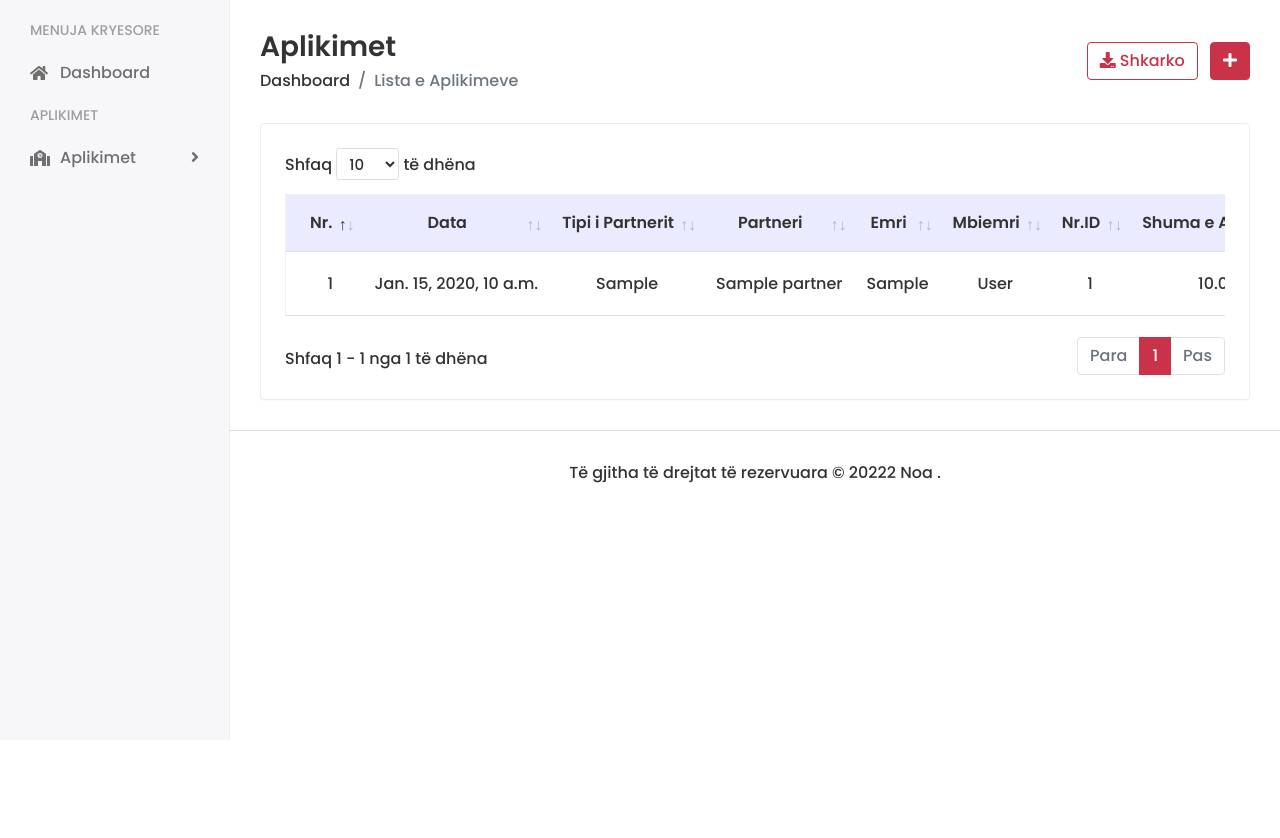
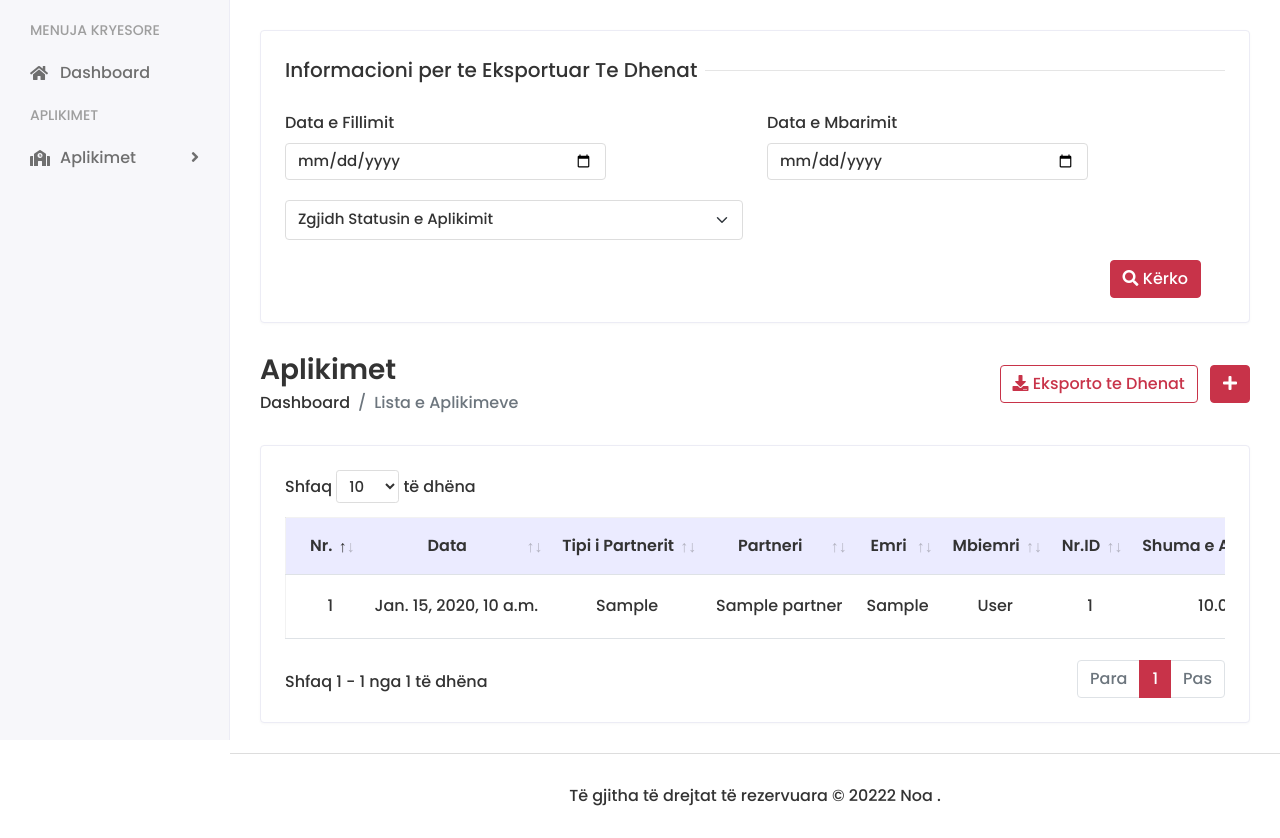
Before and after one commit to aleksander-deda/Bussiness_Partners, a Django app: template templates/underwriters/preleads_list.html in a window 1280 px wide. Shown: the part 60-898 px from the top of the page. Before the commit the page ends 800 px from the top, so only its background shows below. Run offline with Django 4.2, Linux system fonts and the light colour scheme; a user stored in the database is signed in; tables that the repository leaves empty hold one stand-in row (values such as "Sample post"); the template is opened without the code that fills it: values that come from a table or form of the project are taken from there, most other values are stand-ins (such as "Sample title", 1, 10 or a date in 2020); some libraries are stand-ins or nearby versions.

Commit message:
working on filtering prelead datas

```diff
--- a/templates/underwriters/preleads_list.html
+++ b/templates/underwriters/preleads_list.html
@@ -106,8 +106,69 @@
             </div>
         </div>
     </div>
+
     <div class="page-wrapper">
         <div class="content container-fluid">
+            <div class="row">
+                <div class="col-sm-12">
+                    <div class="card">
+                        <div class="card-body">
+                            <form action= "{% url 'prelead-list' %}" method="POST">
+                                {% csrf_token %}
+                                 <div class="row">
+                                    <div class="col-12">
+                                        <h5 class="form-title"><span>Informacioni per te Eksportuar Te Dhenat</span></h5>
+                                    </div>
+                                    <div class="col-12 col-sm-6">
+                                        <div class="form-group" style="padding-top: 6px">
+                                            <label>Data e Fillimit</label>
+                                            <input type="date" class="form-control"
+                                                            value="{{filters.start_date}}"
+                                                            name="start_date"
+                                                            id="startdate"
+                                                            placeholder="data e fillimit"
+                                                            style="width:70%; height:auto; "
+                                                            required
+                                                        >
+                                        </div>
+                                    </div>
+                                    <div class="col-12 col-sm-6">
+                                        <div class="form-group" style="padding-top: 6px">
+                                            <label>Data e Mbarimit </label>
+                                            <input type="date" class="form-control"
+                                                            value="{{filters.end_date}}"
+                                                            name="end_date"
+                                                            id="enddate"
+                                                            placeholder="data e mbarimit"
+                                                            style="width:70%; height:auto; "
+                                                            required
+                                                        >
+                                            <span></span>
+                                        </div>
+                                    </div>
+                                    <div class="col-12 col-sm-6">
+                                        <div class="form-group">
+                                            <select id="sort-item" class="form-control form-select" name="status_id" required>
+                                                <option>Zgjidh Statusin e Aplikimit</option>
+                                                    <option id="1" value="Pending" >Pending</option>
+                                                    <option id="2" value="Approved" >Approved</option>
+                                                    <option id="3" value="Rejected" >Rejected</option>
+                                            </select>
+                                          </div>
+                                    </div>
+                                    <div class="row">
+                                        <div class="col-12" align="right">
+                                            <button class="btn btn-primary" type="submit" name="search_prelead">
+                                                <i class="fas fa-search"></i> Kërko
+                                            </button>
+                                        </div>
+                                    </div>
+                                </div>
+                            </form>
+                        </div>
+                    </div>
+                </div>
+            </div>
             <div class="page-header">
                 <div class="row align-items-center">
                     <div class="col">
@@ -118,7 +179,7 @@
                         </ul>
                     </div>
                     <div class="col-auto text-end float-end ms-auto">
-                        <a class="btn btn-outline-primary me-2" href="#"><i class="fas fa-download"></i> Shkarko</a>
+                        <a class="btn btn-outline-primary me-2" href="#"><i class="fas fa-download"></i> Eksporto te Dhenat</a>
                         <a class="btn btn-primary" href="#"> <i class="fas fa-plus"></i></a>
                     </div>
                 </div>
@@ -131,6 +192,9 @@
                                 <table class="table table-hover table-center mb-0 datatable">
                                     <thead style="text-align: center; background-color: #ebebff ">
                                     <tr class="text-center">
+                                        {%if search_prelead  %}
+                                        <p> Hello World</p>
+                                        {% endif %}
                                         <th class="text-center">Nr.</th>
                                         <th class="text-center">Data</th>
                                         <th class="text-center">Tipi i Partnerit</th>
```
Also changed, not shown: underwriters/views.py (+41 -4 lines).
